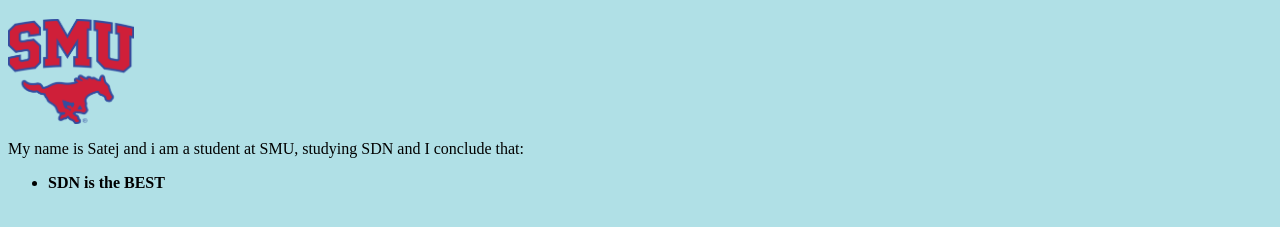
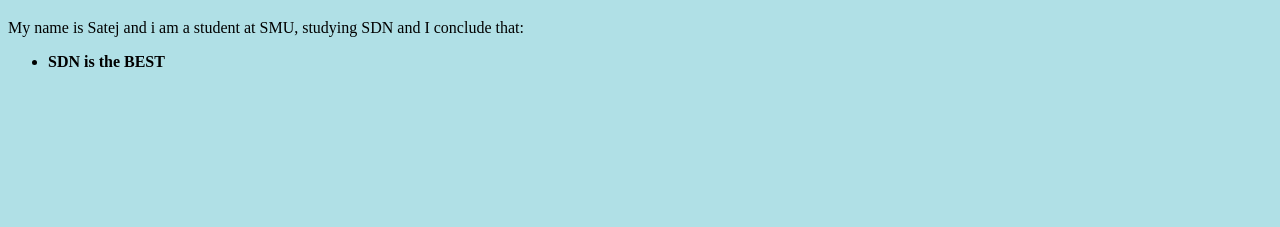
Before and after one commit to satej-12/smu-eets8357-satej, a plain HTML site: page index.html in a window 1280 px wide. Shown: the part 47-274 px from the top of the page. Drawn offline with Linux system fonts and the light colour scheme.

Commit message:
Revert "webpage1"
This reverts commit 709b40a70bace82cbc6efebac6785b80db5286cc.

```diff
--- a/index.html
+++ b/index.html
@@ -1,7 +1,6 @@
 <html>
 <body style="background-color:powderblue;">
 <h1 style="background-color:red;"> <b> SMU Lyle School of Engineering </b> </h1>
-<img src="SMUimage.png" alt="SMU BANNER" style="width:10%">
 <p> My name is Satej and i am a student at  SMU, studying SDN and I conclude that: </p>
 <ul style="list-style-type:disc;">
   <li> <b> SDN is the BEST </B> </li>
```
